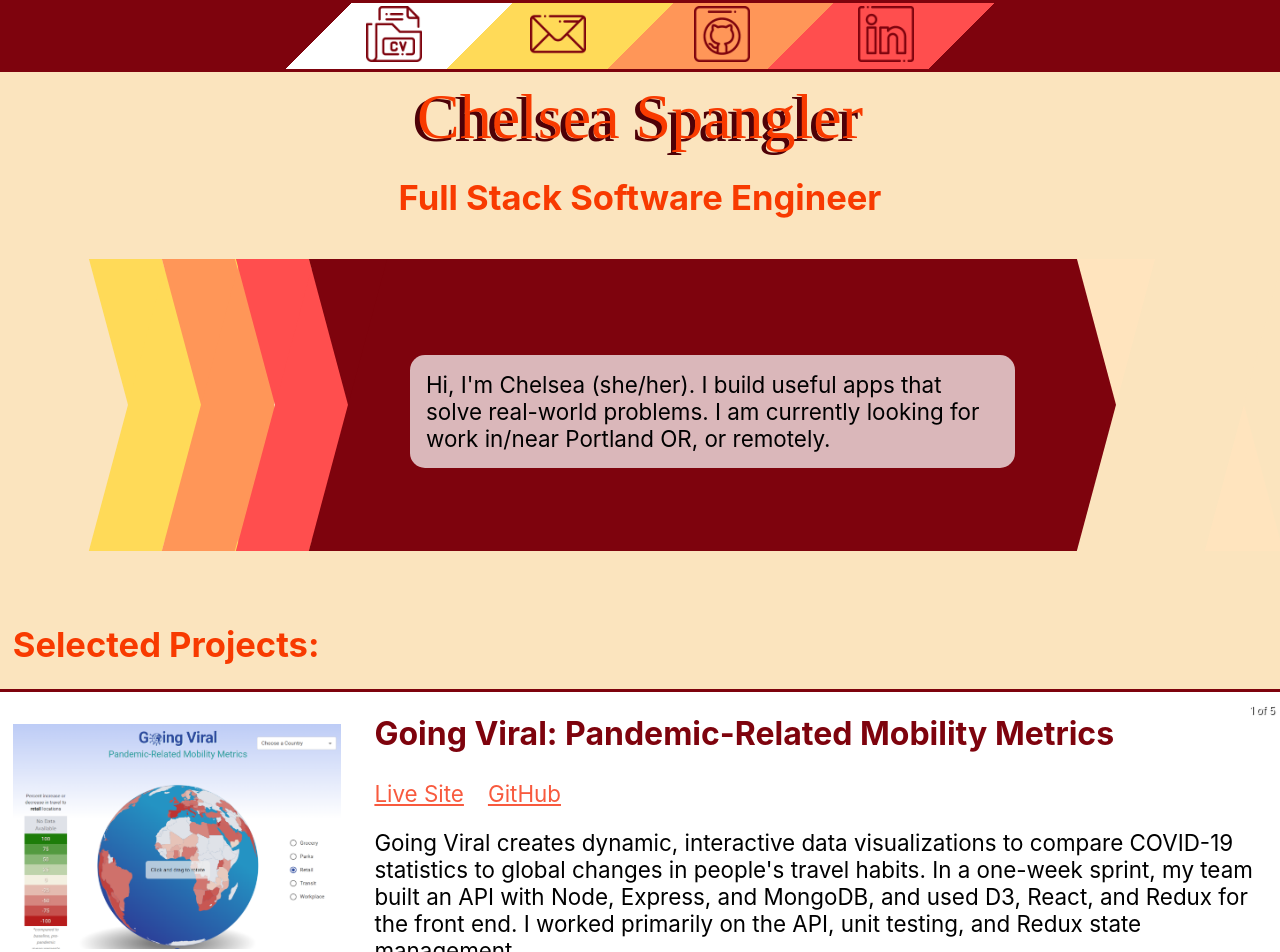
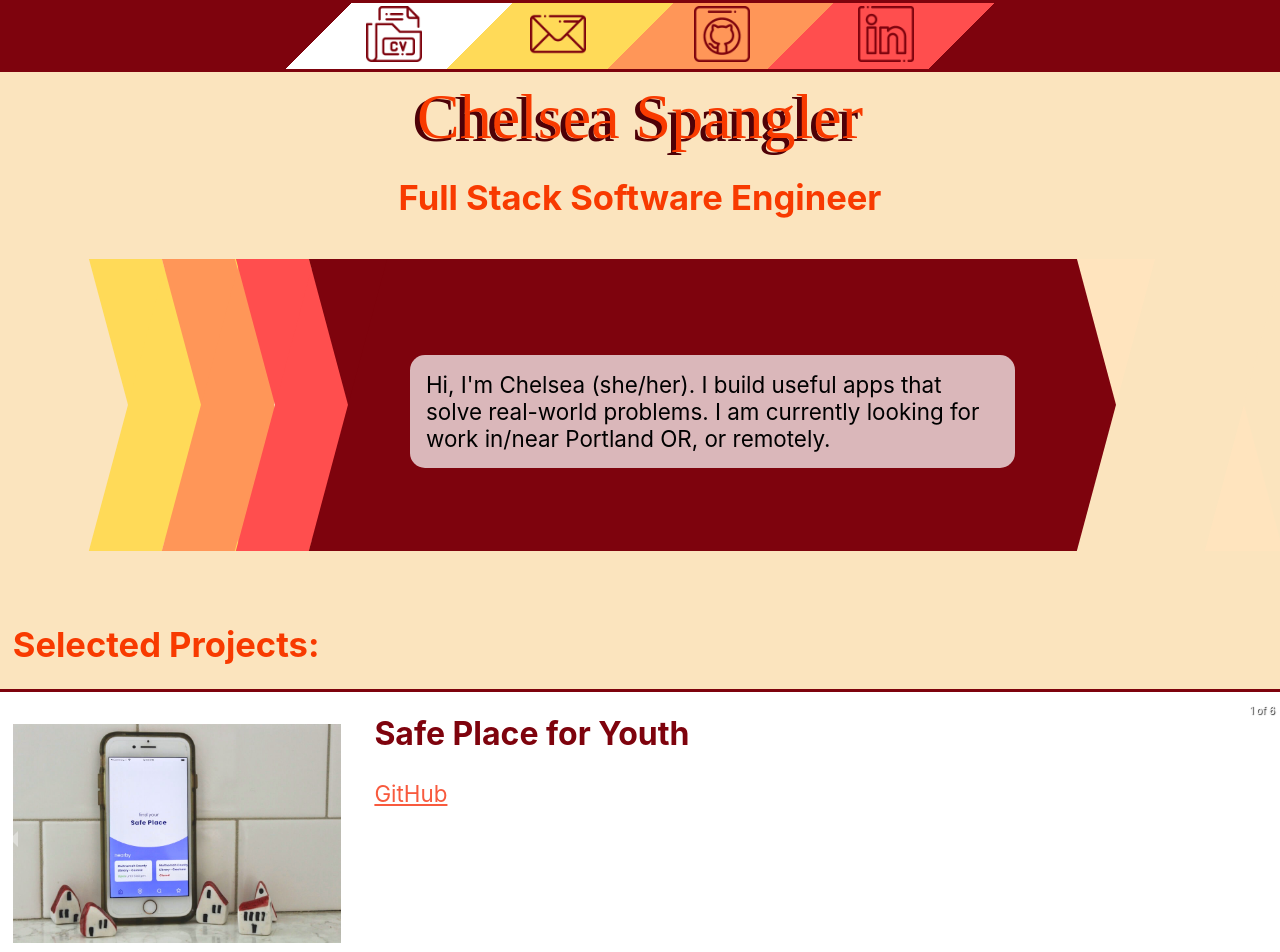
Before and after one commit to CNSpangler/portfolio, a React (Create React App) app: page / in a window 1280 px wide. Shown: the top 952 px of the page. Built offline with nearby package versions, Linux system fonts and the light colour scheme; a web font is replaced by a local one.

Commit message:
live site link only renders if project has a live site

```diff
--- a/src/components/Project/Project.js
+++ b/src/components/Project/Project.js
@@ -11,7 +11,7 @@ const Project = ({alt, img, title, live, github, description}) => (
       <div id="slide-header">
         <h2 className="slide-title">{title}</h2>
         <div id="project-links">
-          <a href={live} target="_blank" rel="noopener noreferrer">Live Site</a>
+          {live && <a href={live} target="_blank" rel="noopener noreferrer">Live Site</a>}
           <a href={github} target="_blank" rel="noopener noreferrer">GitHub</a>
         </div>
       </div>
--- a/src/components/Projects/projectsData.json
+++ b/src/components/Projects/projectsData.json
@@ -1,4 +1,11 @@
 [
+  {
+    "title": "Safe Place for Youth",
+    "img": "safeplace.jpeg",
+    "alt": "Smartphone displaying Safe Place homescreen with a list of nearby locations",
+    "github": "https://github.com/orgs/safe-place-for-youth/dashboard",
+    "description": ""
+  },
   {
     "title": "Going Viral: Pandemic-Related Mobility Metrics",
     "img": "goingviral.png",
@@ -11,7 +18,6 @@
     "title": "Social Distance-Ping",
     "img": "ping.png",
     "alt": "Social Distance-Ping logo",
-    "live": "https://github.com/Alchemy-Covid-19",
     "github": "https://github.com/Alchemy-Covid-19",
     "description": "Social Distance-Ping scrapes global COVID-19 data from reputable sources every hour, and allows users to request current location-specific data texted to their phones on-demand or as a daily digest. Ping was built in Node.js using Express, MongoDB, and Heroku, leveraging web scraping with a headless browser, scheduled scripts, and Twilio."
   },
```
Also changed, not shown: public/safeplace.jpeg (added).
